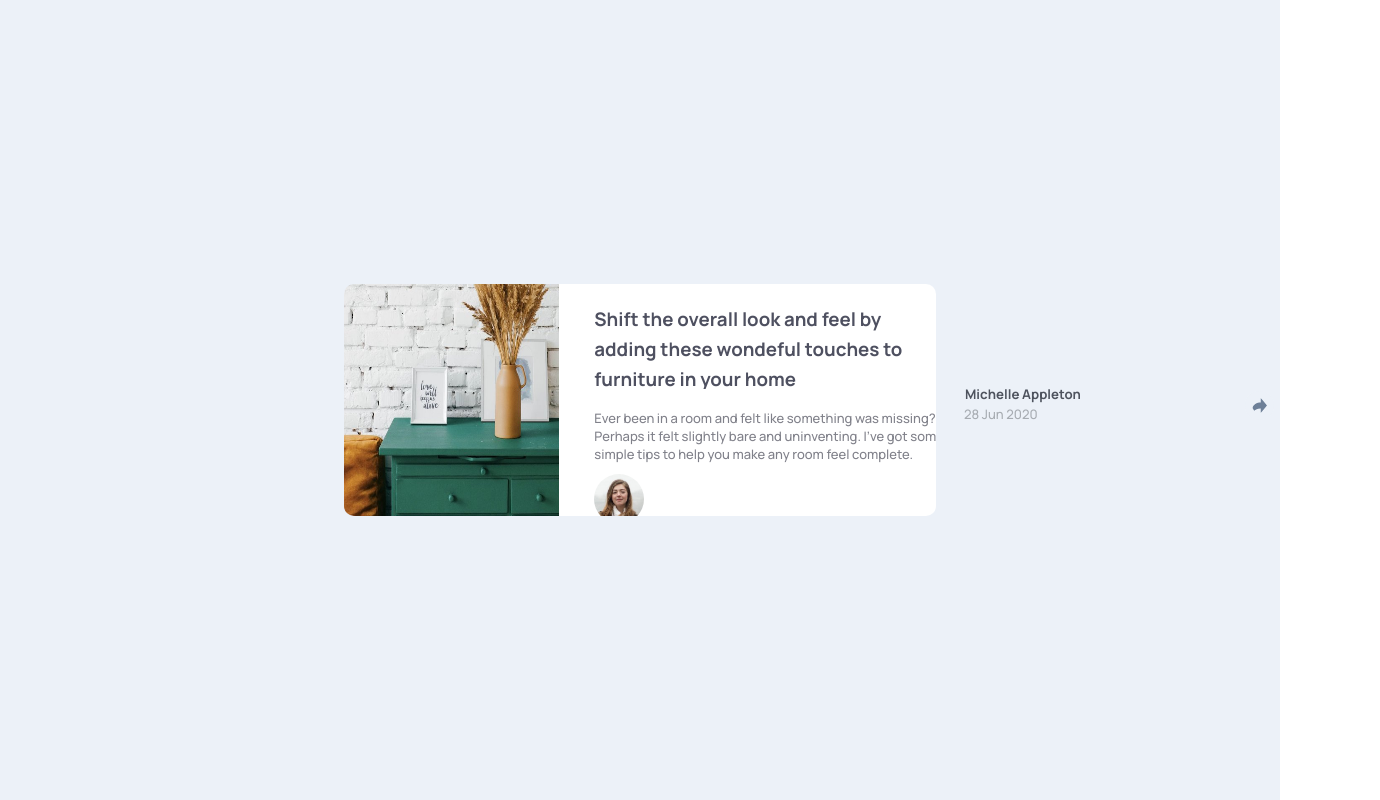
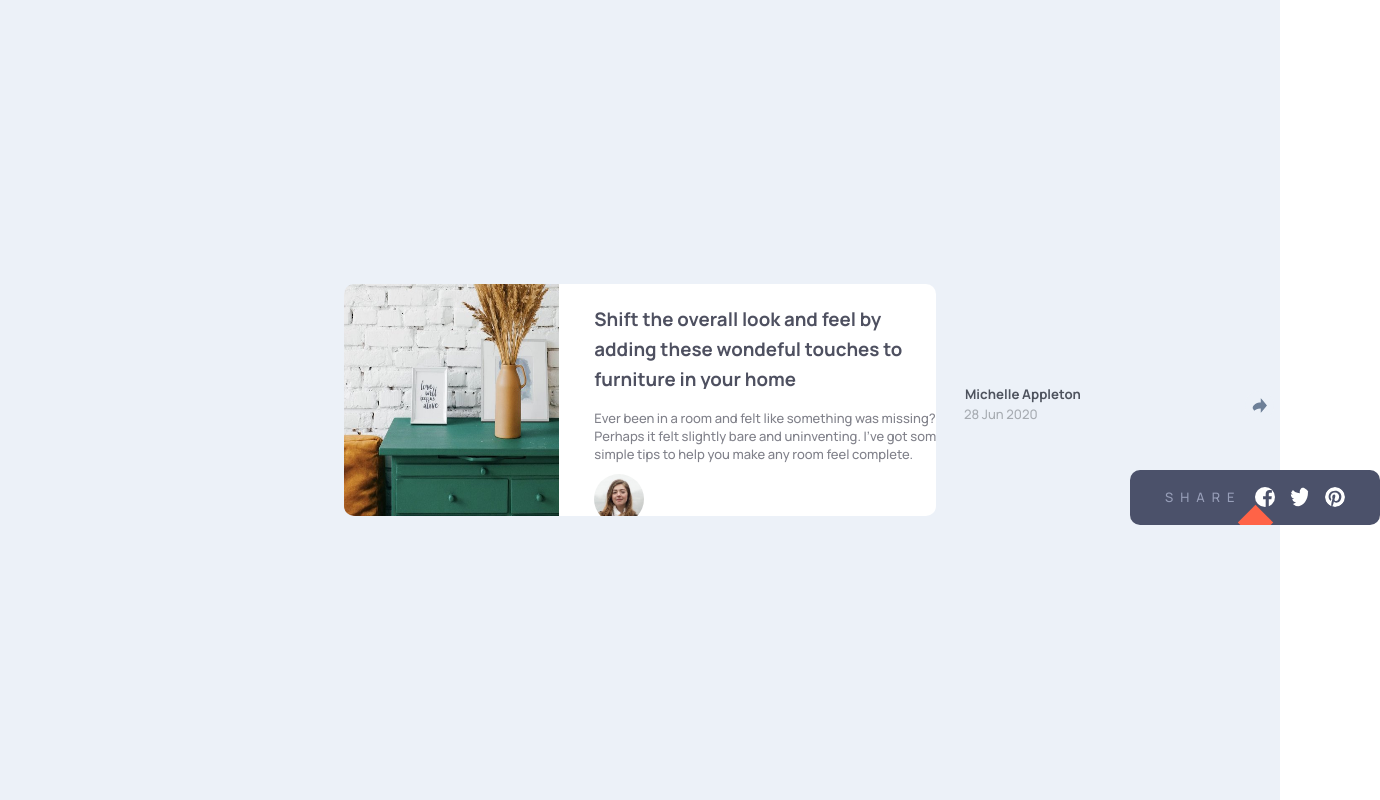
Before and after one commit to rohankshirsagar26/HTML-CSS-Projects, a plain HTML site: page Article Preview Challenge/desktop_preview.html in a window 1280 px wide. Shown: the whole page, 1380 px wide, since content can reach past the window. Drawn offline with Linux system fonts and the light colour scheme.

Commit message:
minor changes

```diff
--- a/Article Preview Challenge/desktop_preview.html
+++ b/Article Preview Challenge/desktop_preview.html
@@ -107,7 +107,20 @@
             background-color: #4B516A;
             top: 470px;
             left: 1130px;
-            display: none;
+            /* display: none; */
+        }
+        .navbar::before{
+            z-index: 10000000;
+            position: absolute;
+            content: "";
+            width: 25px;
+            height: 25px;
+            background-color: tomato;
+            left: 0;
+            right: 0;
+            bottom: -10px;
+            margin: auto;
+            transform: rotate(45deg);
         }
         .navbar p{
             color: #989FB9;
```
Also changed, not shown: Article Preview Challenge/mobile_preview.html (+5 -4 lines).
